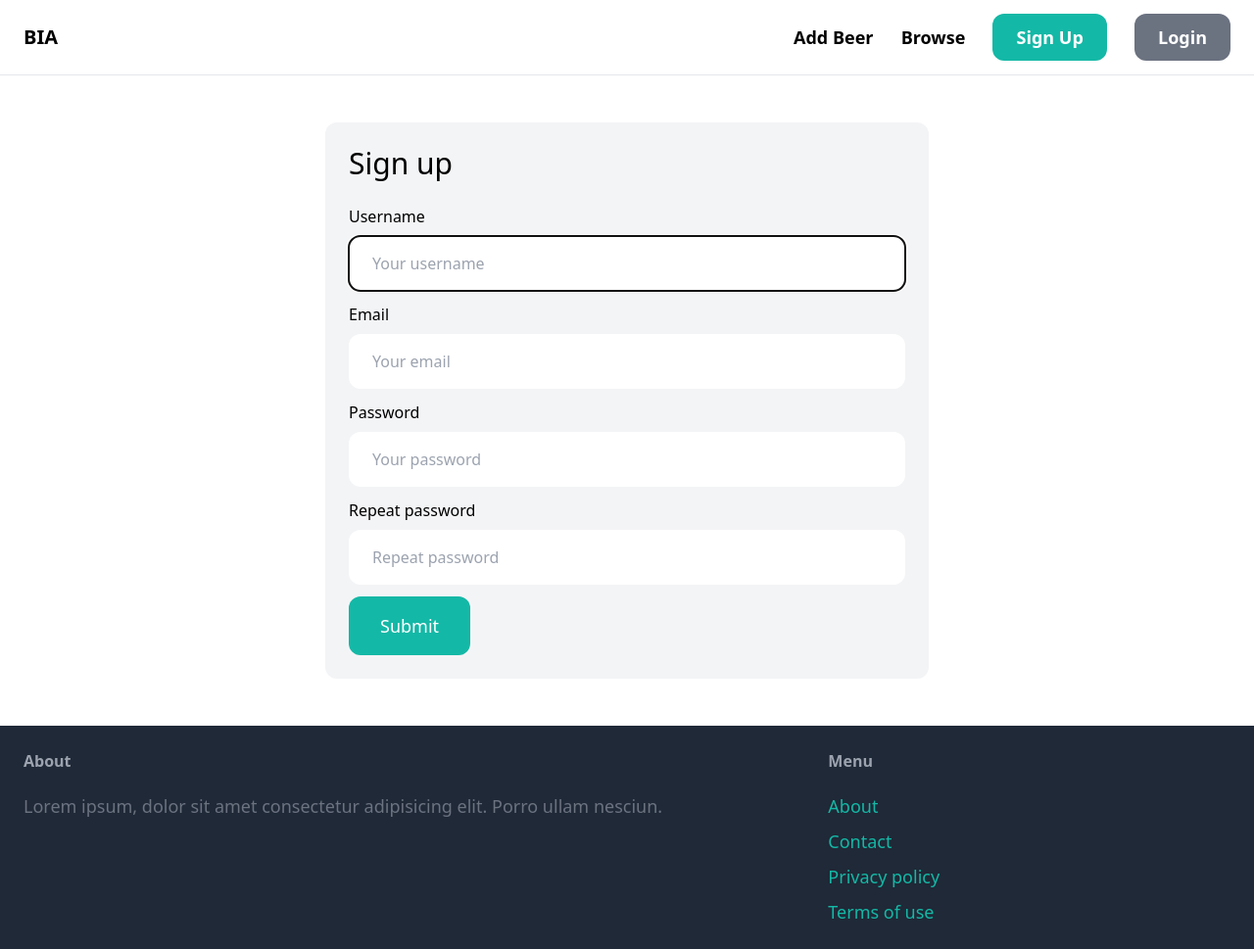
After one commit to Lincxx/Beer-Inv-App, a Django app: page /signup/ in a window 1280 px wide. The commit adds this page. Shown: the whole page at 98% size. Run offline with Django 4.2, Linux system fonts and the light colour scheme; some libraries are stand-ins or nearby versions.

Commit message:
Add signup and login

```diff
--- /dev/null
+++ b/puddle/core/forms.py
@@ -0,0 +1,41 @@
+from django import forms
+from django.contrib.auth.forms import UserCreationForm, AuthenticationForm
+from django.contrib.auth.models import User
+
+
+class LoginForm(AuthenticationForm):
+    username = forms.CharField(widget=forms.TextInput(attrs={
+        'placeholder': 'Your username',
+        'class': 'w-full py-4 px-6 rounded-xl'
+    }))
+
+    password = forms.CharField(widget=forms.PasswordInput(attrs={
+        'placeholder': 'Your password',
+        'class': 'w-full py-4 px-6 rounded-xl'
+    }))
+
+
+class SignupForm(UserCreationForm):
+    class Meta:
+        model = User
+        fields = ('username', 'email', 'password1', 'password2')
+
+    username = forms.CharField(widget=forms.TextInput(attrs={
+        'placeholder': 'Your username',
+        'class': 'w-full py-4 px-6 rounded-xl'
+    }))
+
+    email = forms.CharField(widget=forms.EmailInput(attrs={
+        'placeholder': 'Your email',
+        'class': 'w-full py-4 px-6 rounded-xl'
+    }))
+
+    password1 = forms.CharField(widget=forms.PasswordInput(attrs={
+        'placeholder': 'Your password',
+        'class': 'w-full py-4 px-6 rounded-xl'
+    }))
+
+    password2 = forms.CharField(widget=forms.PasswordInput(attrs={
+        'placeholder': 'Repeat password',
+        'class': 'w-full py-4 px-6 rounded-xl'
+    }))
--- a/puddle/core/templates/core/base.html
+++ b/puddle/core/templates/core/base.html
@@ -15,8 +15,14 @@
             <a href="#" class="text-lg font-semibold hover:text-gray-500">Add Beer</a>
             <a href="#" class="text-lg font-semibold hover:text-gray-500">Browse</a>
 
-            <a href="" class="px-6 py-3 text-lg font-semibold bg-teal-500 text-white rounded-xl hover:bg-teal-700">Sign Up</a>
-            <a href="" class="px-6 py-3 text-lg font-semibold bg-gray-500 text-white rounded-xl hover:bg-gray-700">Login</a>
+            {% if request.user.is_authenticated %}
+                <a href="{% url 'core:signup' %}" class="px-6 py-3 text-lg font-semibold bg-teal-500 text-white rounded-xl hover:bg-teal-700">Inbox</a>
+                <a href="{% url 'core:login' %}" class="px-6 py-3 text-lg font-semibold bg-gray-500 text-white rounded-xl hover:bg-gray-700">Dashboard</a>
+            {% else %}
+                 <a href="{% url 'core:signup' %}" class="px-6 py-3 text-lg font-semibold bg-teal-500 text-white rounded-xl hover:bg-teal-700">Sign Up</a>
+                <a href="{% url 'core:login' %}" class="px-6 py-3 text-lg font-semibold bg-gray-500 text-white rounded-xl hover:bg-gray-700">Login</a>
+            {% endif %}
+
         </div>
     </nav>
     <div class="px-6 py-6">
@@ -34,7 +40,7 @@
             <h3 class="mb-5 font-semibold text-gray-400">Menu</h3>
             <ul class="space-y-2">
                 <li><a href="" class="text-lg text-teal-500 hover:text-teal-700">About</a></li>
-                <li><a href="{% url 'contact' %}" class="text-lg text-teal-500 hover:text-teal-700">Contact</a></li>
+                <li><a href="{% url 'core:contact' %}" class="text-lg text-teal-500 hover:text-teal-700">Contact</a></li>
                 <li><a href="" class="text-lg text-teal-500 hover:text-teal-700">Privacy policy</a></li>
                 <li><a href="" class="text-lg text-teal-500 hover:text-teal-700">Terms of use</a></li>
             </ul>
--- /dev/null
+++ b/puddle/core/templates/core/signup.html
@@ -0,0 +1,45 @@
+{% extends 'core/base.html' %}
+
+{% block title %}Sign up{% endblock %}
+
+{% block content %}
+<div class="w-1/2 my-6 mx-auto p-6 bg-gray-100 rounded-xl">
+    <h1 class="mb-6 text-3xl">Sign up</h1>
+
+    <form method="post" action=".">
+        {% csrf_token %}
+
+        <div class="mb-3">
+            <label class="inline-block mb-2">Username</label><br>
+            {{ form.username }}
+        </div>
+
+        <div class="mb-3">
+            <label class="inline-block mb-2">Email</label><br>
+            {{ form.email }}
+        </div>
+
+        <div class="mb-3">
+            <label class="inline-block mb-2">Password</label><br>
+            {{ form.password1 }}
+        </div>
+
+        <div class="mb-3">
+            <label class="inline-block mb-2">Repeat password</label><br>
+            {{ form.password2 }}
+        </div>
+
+        {% if form.errors or form.non_field_errors %}
+            <div class="mb-3 p-6 bg-red-100 rounded-xl">
+                {% for field in form %}
+                    {{ field.errors }}
+                {% endfor %}
+
+                {{ form.non_field_errors }}
+            </div>
+        {% endif %}
+
+        <button class="py-4 px-8 text-lg bg-teal-500 hover:bg-teal-700 rounded-xl text-white">Submit</button>
+    </form>
+</div>
+{% endblock %}
--- /dev/null
+++ b/puddle/core/urls.py
@@ -0,0 +1,15 @@
+from django.contrib.auth import views as auth_views
+from django.urls import path
+
+from . import views
+from .forms import LoginForm
+
+app_name = 'core'
+
+urlpatterns = [
+    path('', views.index, name='index'),
+    path('contact/', views.contact, name='contact'),
+    path('signup/', views.signup, name='signup'),
+    path('login/', auth_views.LoginView.as_view(template_name='core/login.html',
+         authentication_form=LoginForm), name='login')
+]
--- a/puddle/core/views.py
+++ b/puddle/core/views.py
@@ -1,6 +1,9 @@
-from django.shortcuts import render
+from django.shortcuts import render, redirect
 
 from item.models import Category, Item
+
+from .forms import SignupForm
+
 
 def index(request):
     # get the 6 newest items
@@ -8,9 +11,27 @@ def index(request):
     categories = Category.objects.all()
 
     return render(request, 'core/index.html', {
-       'categories': categories,
-       'items': items
+        'categories': categories,
+        'items': items
     })
+
 
 def contact(request):
     return render(request, 'core/contact.html')
+
+
+def signup(request):
+    # checking to see if form as been submitted
+    if request.method == 'POST':
+        form = SignupForm(request.POST)
+
+        if form.is_valid():
+            form.save()
+
+            return redirect('/login/')
+    else:
+        form = SignupForm()
+
+    return render(request, 'core/signup.html', {
+        'form': form
+    })
--- a/puddle/puddle/settings.py
+++ b/puddle/puddle/settings.py
@@ -27,6 +27,9 @@ DEBUG = True
 
 ALLOWED_HOSTS = []
 
+LOGIN_URL = '/login/'
+LOGIN_REDIRECT_URL = '/'
+LOGOUT_REDIRECT_URL = '/'
 
 # Application definition
 
--- a/puddle/puddle/urls.py
+++ b/puddle/puddle/urls.py
@@ -10,7 +10,7 @@ from core.views import index, contact
 
 
 urlpatterns = [
-    path('', index, name='index'),
+    path('', include('core.urls')),
     path('items/', include('item.urls')),
     path('contact/', contact, name='contact'),
     path('admin/', admin.site.urls),
```
Also changed, not shown: puddle/core/templates/core/login.html (added, +35 -0 lines), puddle/db.sqlite3.
